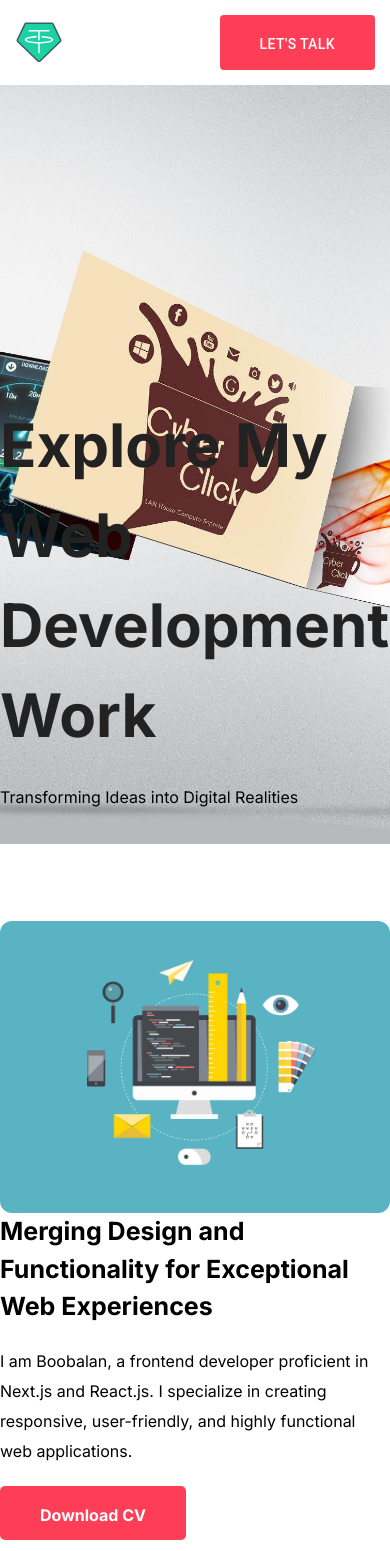
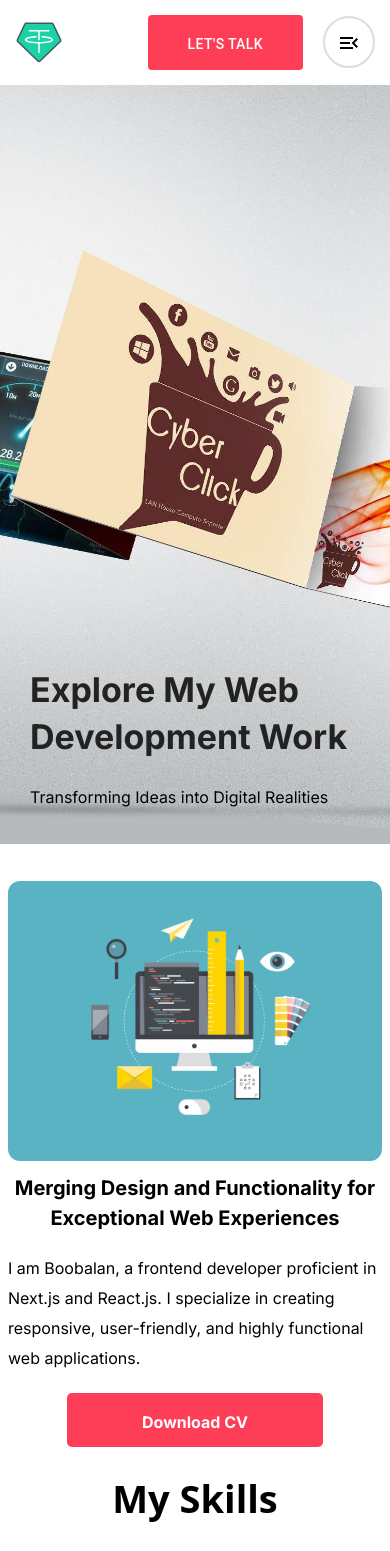
Before and after one commit to BoobalanSTR/Boobalan-Portfolio, a Next.js app: page / in a window 390 px wide. Shown: the top 1551 px of the page. Built offline with nearby package versions, Linux system fonts and the light colour scheme.

Commit message:
Recent 2

```diff
--- a/src/app/Components/Navbar/Navbar.tsx
+++ b/src/app/Components/Navbar/Navbar.tsx
@@ -5,6 +5,8 @@
 import Button from '@mui/material/Button';
 import Image from 'next/image';
 import Link from 'next/link';
+import { Sidebar } from '../Sidebar/Sidebar';
+// import Sidebar from '../Sidebar/Sidebar';
 
 
 interface NavbarProps {
@@ -21,6 +23,7 @@
                     <div>
                         <Image src="/assets/img/logo.svg" alt="Logo" className={styles.logoImg} width={1600} height={900} />
                     </div>
+
                     <div className='md:flex hidden md:gap-7 lg:gap-[50px]'>
                         <p className={`${styles.titleStyle}`}>Home</p>
                         {/* <p >About</p> */}
@@ -43,12 +46,13 @@
                         <p className={`${styles.titleStyle}`}>Blog</p>
                         <a href="#" className={`${styles.titleStyle}`} onClick={scrollToContactForm}>Contact</a>
                     </div>
-                    <div>
+                    <div className='flex items-center gap-5'>
                         <Button style={{ backgroundColor: "#fe3e57", color: "#fff", padding: "17px 40px 13px" }}>
                             Let's Talk
                         </Button>
+                        <Sidebar />
+                    </div>
 
-                    </div>
                 </div>
             </nav>
         </>
--- /dev/null
+++ b/src/app/Components/Sidebar/Sidebar.css
@@ -0,0 +1,86 @@
+.sidebar {
+    position: fixed;
+    overflow: hidden;
+    top: 0;
+    left: 0;
+    width: 0;
+    /* width: 60px; */
+    height: 100vh;
+    background: linear-gradient(to right, #001233, #4a5759);
+    transition: width 0.4s;
+}
+
+.sidebar.open {
+    width: 260px;
+    z-index: 9;
+}
+
+.sidebar-inner {
+    position: absolute;
+    top: 0;
+    left: 0;
+    width: 260px;
+}
+
+.sidebar-header {
+    display: flex;
+    align-items: center;
+    height: 77px;
+    background: rgb(0 0 0 / 15%);
+}
+
+.sidebar-burger {
+    width: 52px;
+    height: 52px;
+    display: grid;
+    place-items: center;
+    color: #f9f9f9;
+}
+
+.sidebar-logo {
+    height: 28px;
+}
+
+.sidebar-menu {
+    display: grid;
+    padding: 10px;
+}
+
+.sidebar-button {
+    display: flex;
+    gap: 16px;
+    align-items: center;
+    height: 56px;
+    width: 100%;
+    font-family: "Poppins";
+    font-size: 16px;
+    text-transform: capitalize;
+    line-height: 1;
+    padding: 0 10px;
+    border-radius: 8px;
+    color: #f9f9f9;
+    opacity: 0.8;
+}
+
+.sidebar-button>span {
+    opacity: 0.5;
+}
+
+.sidebar-button:hover {
+    background: rgb(0 0 0 / 30%);
+    opacity: 1;
+}
+
+.sidebar-button:hover>span {
+    opacity: 1;
+}
+
+.sidebar-logo,
+.sidebar-button p {
+    opacity: 0;
+    transition: 0.3s;
+}
+
+.sidebar.open:is(.sidebar-button p, .sidebar-logo) {
+    opacity: 1;
+}
--- /dev/null
+++ b/src/app/Components/Sidebar/Sidebar.tsx
@@ -0,0 +1,61 @@
+import Image from 'next/image';
+import React, { useState } from 'react'
+import "../Sidebar/Sidebar.css"
+import MenuOpenIcon from '@mui/icons-material/MenuOpen';
+import CloseIcon from '@mui/icons-material/Close';
+
+export const Sidebar = () => {
+
+    const [isOpen, setIsOpen] = useState(false);
+
+    const navItems = ["home", "About", "portfolio", "pages", "blog", "contact"];
+    return (
+        <>
+            <div className='md:hidden'>
+                <button
+                    type="button"
+                    className={`sidebar-burger border-2 rounded-full ${isOpen ? 'border-black' : 'border-[#dddddd]'}`}
+                    onClick={() => setIsOpen(!isOpen)}
+                >
+                    <span >
+                        {isOpen ? (
+                            <CloseIcon sx={{ color: "black" }} />
+                        ) : (
+                            <MenuOpenIcon sx={{ color: "black" }} />
+                        )}
+                    </span>
+                </button>
+
+            </div>
+            <aside className={`sidebar ${isOpen ? "open" : ""}`}>
+                <div className="sidebar-inner" >
+                    <header className="sidebar-header">
+                        <Image src="/assets/img/logo.svg" alt="Logo" className='w-14 h-14 m-4' width={1600} height={900} />
+                    </header >
+                    <nav className="sidebar-menu">
+
+                        <button className="sidebar-button">
+                            <span>Home</span>
+                        </button>
+                        <button className="sidebar-button">
+                            <span>About</span>
+                        </button>
+                        <button className="sidebar-button">
+                            <span>portfolio</span>
+                        </button>
+                        <button className="sidebar-button">
+                            <span>pages</span>
+                        </button>
+                        <button className="sidebar-button">
+                            <span>blog</span>
+                        </button>
+                        <button className="sidebar-button">
+                            <span>contact</span>
+                        </button>
+                    </nav>
+                </div >
+            </aside >
+
+        </>
+    );
+};
--- a/src/app/Homepage/craftman.tsx
+++ b/src/app/Homepage/craftman.tsx
@@ -32,16 +32,18 @@
         setValue(newValue);
     };
 
+
     return (
-        <div ref={ref as MutableRefObject<HTMLDivElement>} className='w-full mt-28 md:flex justify-center items-center gap-5'>
+        <div ref={ref as MutableRefObject<HTMLDivElement>} className='w-full p-2 mt-16 sm:mt-28 md:flex justify-center items-center gap-5'>
             <div className='w-full md:w-1/2 '>
                 <Image src="/assets/img/exp.jpg" alt="exp" width={600} height={400} className='mx-auto  rounded-xl ' />
             </div>
             <div className='w-full md:w-1/2  '>
-                <div className=''>
-                    <h1 className='text-[25px] lg:text-[35px]   font-bold'>Merging Design and Functionality for Exceptional Web Experiences</h1>
+                <div className='grid justify-items-center lg:justify-items-start'>
+                    <h1 className='text-[20px] sm:text-[25px] text-center sm:text-start lg:text-[35px] mt-3   font-bold'>Merging Design and Functionality for Exceptional Web Experiences</h1>
                     <p className='text-[16px] leading-[30px] my-5'>I am Boobalan, a frontend developer proficient in Next.js and React.js. I specialize in creating responsive, user-friendly, and highly functional web applications.</p>
-                    <button className='buttonFor' onClick={handleDownload}>
+
+                    <button className='buttonFor w-64' onClick={handleDownload} >
                         Download CV
                     </button>
                 </div>
--- a/src/app/Homepage/explore.module.css
+++ b/src/app/Homepage/explore.module.css
@@ -2,17 +2,40 @@
     @apply h-[calc(100vh-120px)] flex justify-start items-end
 }
 
-@media screen and (min-width: 1000px) {
-    .handleContent {
-        @apply mx-[180px] max-w-[56%];
-    }
+.handleContent {
+    @apply max-w-[55%] mx-[30px]
 }
 
-
 .titleHead {
-    @apply text-[60px] text-[#222] font-bold py-[25px] leading-[90px]
+    @apply text-[60px] text-[#222] font-bold py-[25px] leading-[70px]
 }
 
 .smallHead {
     @apply text-[16px];
 }
+
+@media screen and (min-width: 700px) and (max-width: 999px) {
+    .handleContent {
+        @apply max-w-[81%] mx-[30px] mt-10
+    }
+
+
+}
+
+@media screen and (max-width: 699px) {
+    .handleContent {
+        @apply mx-[30px] max-w-[86%];
+    }
+
+    .titleHead {
+        @apply text-[34px] text-[#222] font-bold py-[25px] leading-[47px]
+    }
+}
+
+/* .titleHead {
+    @apply text-[60px] text-[#222] font-bold py-[25px] leading-[70px]
+}
+
+.smallHead {
+    @apply text-[16px];
+} */
--- a/src/app/Homepage/footer.tsx
+++ b/src/app/Homepage/footer.tsx
@@ -21,7 +21,7 @@
         { href: "https://www.facebook.com/profile.php?id=100007512106938&mibextid=ZbWKwL", src: './assets/svg/fb.svg', alt: 'Facebook' },
     ];
     return (
-        <section className='flex justify-center my-10 p-10 gap-5'>
+        <section className='flex justify-center my-10  gap-5'>
             {socialLinks.map((link, index) => (
                 <SocialMediaLink key={index} {...link} />
             ))}
--- a/src/app/Homepage/services.tsx
+++ b/src/app/Homepage/services.tsx
@@ -4,7 +4,7 @@
 const Services = () => {
     return (
         <>
-            <p className='text-center my-16 font-sans text-[70px] font-bold leading-[30px]'>Projects</p>
+            <p className='text-center my-7 sm:my-10 md:my-16  font-sans text-[38px] sm:text-[44px] md:text-[70px] font-bold leading-[30px]'>Projects</p>
             <section className='grid sm:grid-cols-2 gap-y-10' >
                 {[
                     {
--- a/src/app/Homepage/skills.tsx
+++ b/src/app/Homepage/skills.tsx
@@ -17,7 +17,7 @@
 
     return (
         <>
-            <p className='text-center my-16 text-[70px] font-sans font-bold leading-[30px]'>My Skills</p>
+            <p className='text-center my-7 sm:my-10 md:my-16 text-[38px] sm:text-[44px] md:text-[70px] font-sans font-bold leading-[30px]'>My Skills</p>
             <Tabs
                 value={value}
                 onChange={handleChange}
@@ -41,9 +41,9 @@
                     <Tab
                         key={index}
                         label={
-                            <div className='py-10'>
+                            <div className='md:py-10'>
                                 <img className='w-[120px] h-[120px]' src={`/assets/svg/${item.icon}.svg`} alt={item.name} />
-                                <p className='font-semibold my-10'>{item.name}</p>
+                                <p className='font-semibold my-5 md:my-10'>{item.name}</p>
                             </div>
                         }
                     />
--- a/src/app/globals.css
+++ b/src/app/globals.css
@@ -19,7 +19,7 @@
 }
 
 .dropdown-menu ul {
-  /* width: 100px; */
+  width: 153px;
   list-style: none;
   font-size: 1rem;
 }
@@ -39,7 +39,7 @@
 
 .dropdown {
   position: absolute;
-  left: -45%;
+  left: -111%;
   width: 100px;
 
 }
```
Also changed, not shown: src/app/Homepage/contact.tsx (+13 -3 lines).
